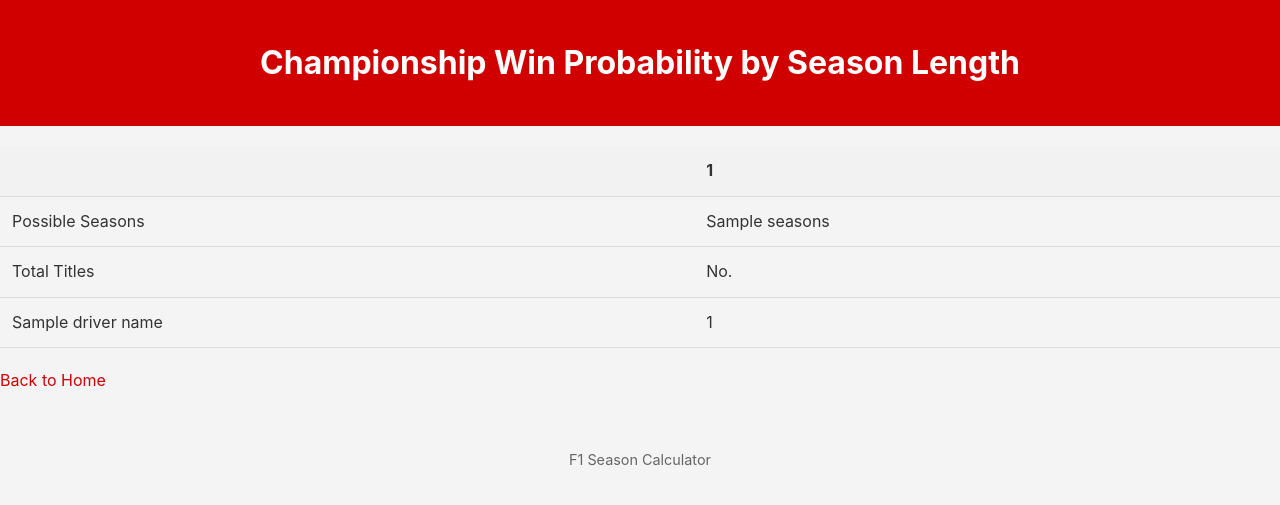
After one commit to NikoKiru/F1_Season_Calculator, a Python web app: template templates/championship_win_probability.html in a window 1280 px wide. The commit adds this page. Shown: the top 505 px of the page. Run offline with Jinja, Linux system fonts and the light colour scheme; the template is opened without the code that fills it: most values are stand-ins (such as "Sample title", 1, 10 or a date in 2020).

Commit message:
Add championship win probability feature with corresponding HTML template

```diff
--- /dev/null
+++ b/templates/championship_win_probability.html
@@ -0,0 +1,61 @@
+<!DOCTYPE html>
+<html lang="en">
+<head>
+    <meta charset="UTF-8">
+    <meta name="viewport" content="width=device-width, initial-scale=1.0">
+    <title>Championship Win Probability</title>
+    <link rel="stylesheet" href="{{ url_for('static', filename='style.css') }}">
+</head>
+<body>
+    <header>
+        <h1>Championship Win Probability by Season Length</h1>
+    </header>
+        <div style="overflow-x:auto;">
+            <table class="standings-table">
+                <thead>
+                    <tr>
+                        <th></th>
+                        {% for length in data.season_lengths %}
+                            <th>{{ length }}</th>
+                        {% endfor %}
+                    </tr>
+                    <tr>
+                        <td>Possible Seasons</td>
+                        {% for seasons in data.possible_seasons %}
+                            <td>{{ seasons }}</td>
+                        {% endfor %}
+                    </tr>
+                    <tr>
+                        <td>Total Titles</td>
+                        {% for length in data.season_lengths %}
+                            {% if length == 1 %}
+                                <td>No.</td>
+                            {% else %}
+                                <td>%</td>
+                            {% endif %}
+                        {% endfor %}
+                    </tr>
+                </thead>
+                <tbody>
+                    {% for driver in data.drivers_data %}
+                    <tr>
+                        <td>{{ data.driver_names[driver.driver] }}</td>
+                        {% for i in range(data.season_lengths|length) %}
+                            {% if data.season_lengths[i] == 1 %}
+                                <td>{{ driver.wins_per_length[i] }}</td>
+                            {% else %}
+                                <td>{{ "%.2f"|format(driver.percentages[i]) }}</td>
+                            {% endif %}
+                        {% endfor %}
+                    </tr>
+                    {% endfor %}
+                </tbody>
+            </table>
+        </div>
+        <a href="{{ url_for('views.index') }}" class="back-link">Back to Home</a>
+    </main>
+    <footer>
+        <p>F1 Season Calculator</p>
+    </footer>
+</body>
+</html>
--- a/templates/index.html
+++ b/templates/index.html
@@ -27,6 +27,7 @@
             <a href="{{ url_for('views.head_to_head_page') }}" class="endpoint-link">Head-to-Head Comparison</a>
             <a href="{{ url_for('views.min_races_to_win_page') }}" class="endpoint-link">Minimum Races to Win</a>
             <a href="{{ url_for('views.largest_championship_wins_page') }}" class="endpoint-link">Find Wins by Race Count</a>
+            <a href="{{ url_for('views.championship_win_probability_page') }}" class="endpoint-link">Championship Win Probability</a>
         </div>
     </main>
     <footer>
```
Also changed, not shown: api.py (+55 -0 lines), views.py (+7 -1 lines).
